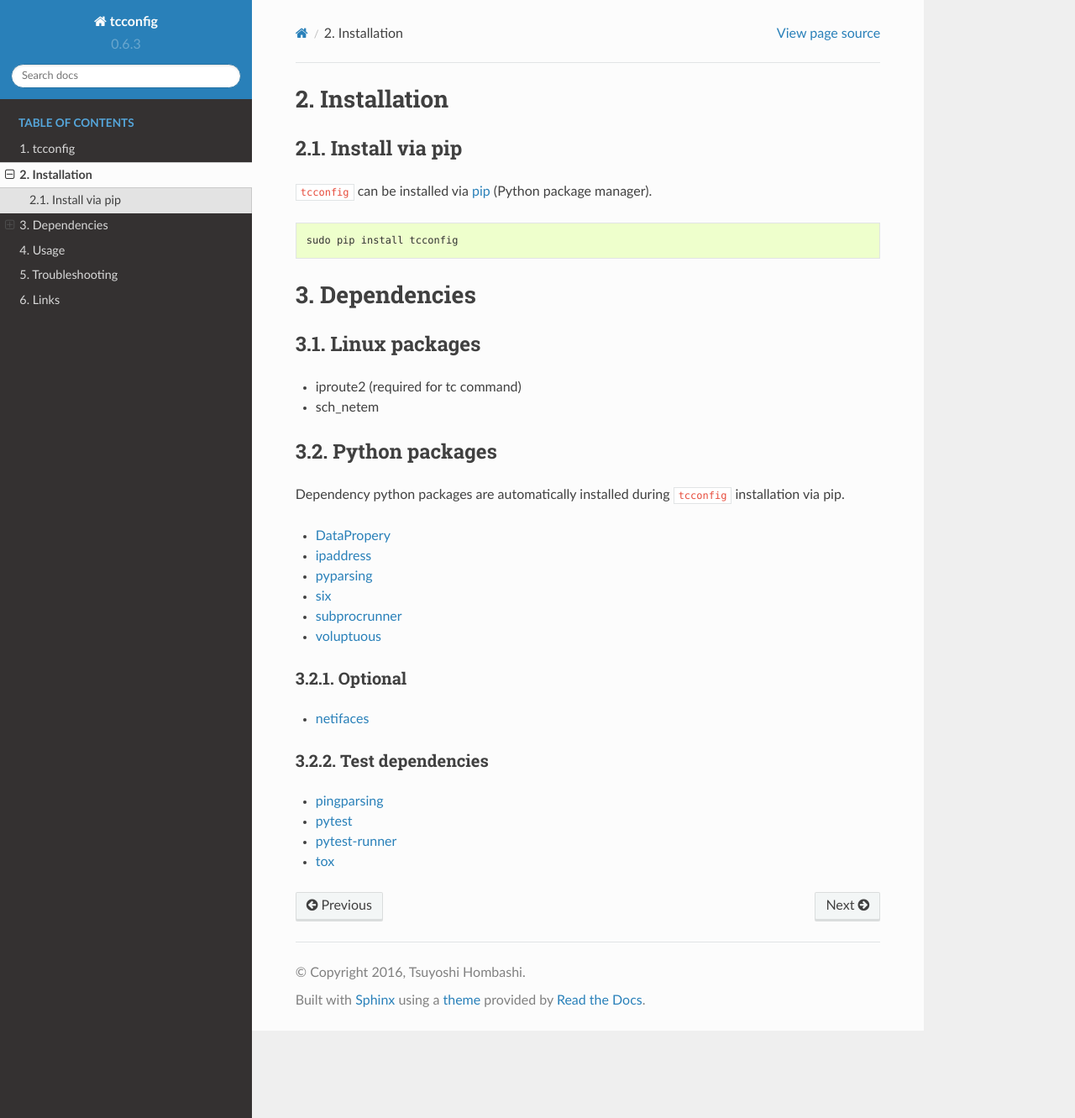
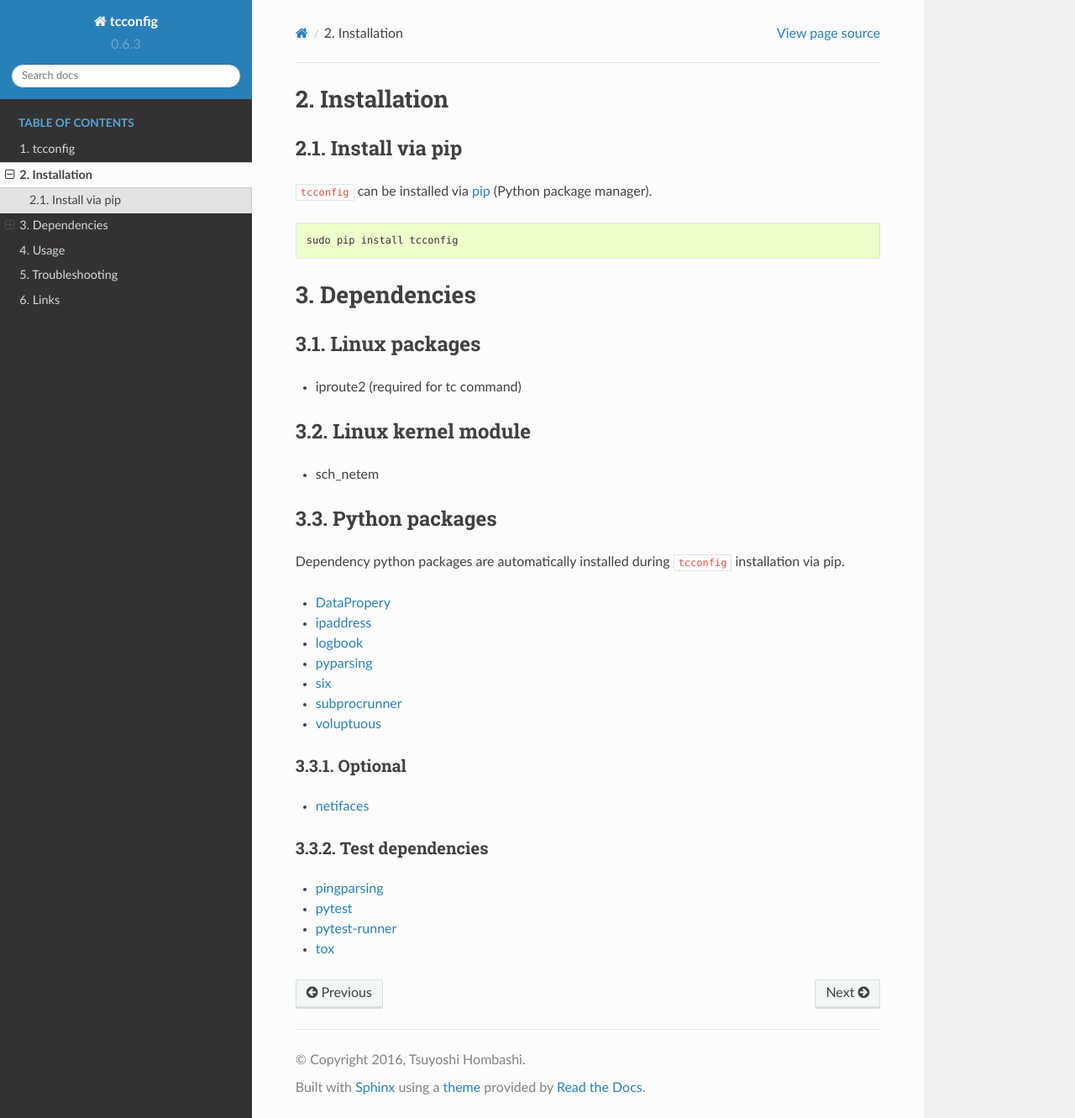
Before and after one commit to thombashi/tcconfig, a Sphinx documentation site: the page built from docs/pages/installation.rst, in a window 1280 px wide and 1331 px high. Shown: the whole window at 84% size. Built offline with Sphinx 7.4.7 and the Read the Docs theme 2.0.0, drawn with Linux system fonts in a browser that asks for light colours; pages that are not in the unit, such as notebooks, are missing from menus.

Commit message:
Update docs

```diff
--- a/docs/pages/installation.rst
+++ b/docs/pages/installation.rst
@@ -3,7 +3,6 @@ Installation
 
 Install via pip
 ---------------
-
 ``tcconfig`` can be installed via
 `pip <https://pip.pypa.io/en/stable/installing/>`__ (Python package manager).
 
@@ -17,18 +16,20 @@ Dependencies
 
 Linux packages
 --------------
+- iproute2 (required for tc command)
 
-- iproute2 (required for tc command)
+Linux kernel module
+----------------------------
 - sch_netem
 
 Python packages
 ---------------
-
 Dependency python packages are automatically installed during
 ``tcconfig`` installation via pip.
 
 - `DataPropery <https://github.com/thombashi/DataProperty>`__
 - `ipaddress <https://pypi.python.org/pypi/ipaddress>`__
+- `logbook <http://logbook.readthedocs.io/en/stable/>`__
 - `pyparsing <https://pyparsing.wikispaces.com/>`__
 - `six <https://pypi.python.org/pypi/six/>`__
 - `subprocrunner <https://github.com/thombashi/subprocrunner>`__
@@ -36,12 +37,10 @@ Dependency python packages are automatically installed during
 
 Optional
 ^^^^^^^^^^^^^^^^^^^^^^^^^^^^^^^^^^^^^^^^^^^
-
 - `netifaces <https://bitbucket.org/al45tair/netifaces>`__
 
 Test dependencies
 ^^^^^^^^^^^^^^^^^^^^^^^^^^^^^^^^^^^^^^^^^^^
-
 - `pingparsing <https://github.com/thombashi/pingparsing>`__
 - `pytest <http://pytest.org/latest/>`__
 - `pytest-runner <https://pypi.python.org/pypi/pytest-runner>`__
```
